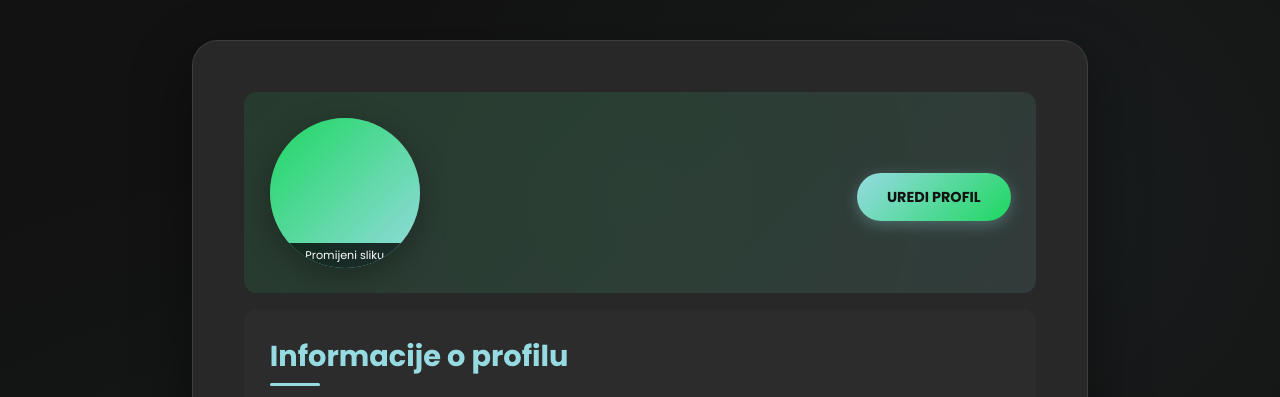
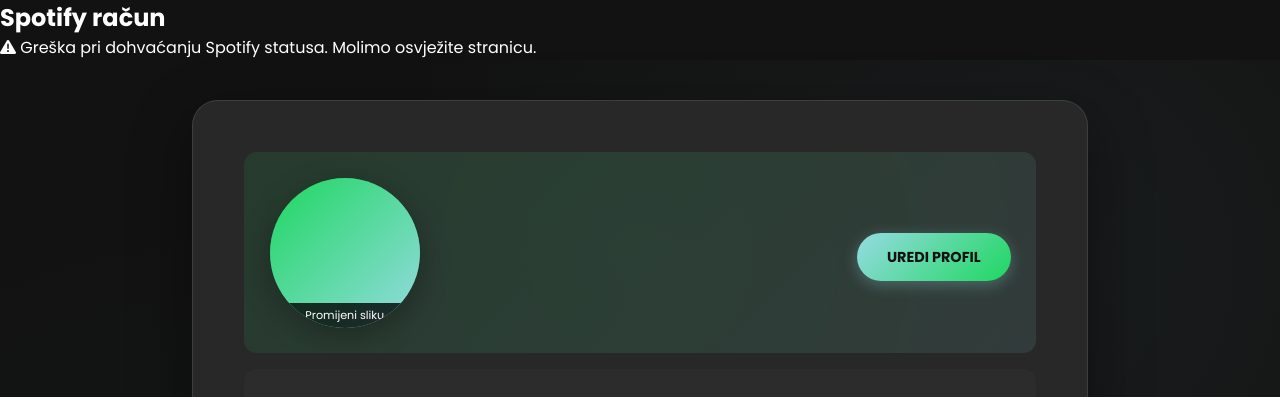
Before and after one commit to egi03/zavrsni, a Django app: template accounts/templates/accounts/profile.html in a window 1280 px wide. Shown: the part 80-477 px from the top of the page. Run offline with Django 3.2, Linux system fonts and the light colour scheme; the template is opened without the code that fills it, so the values that code supplies are empty.

Commit message:
Add spotify section

```diff
--- a/accounts/templates/accounts/profile.html
+++ b/accounts/templates/accounts/profile.html
@@ -3,67 +3,15 @@
 {% block title %}Moj Profil{% endblock %}
 {% block extra_css %}
   <link rel="stylesheet" href="{% static 'styles/profile.css' %}">
-  <style>
-    .save-picture-button {
-      display: none;
-      margin-top: 10px;
-      padding: 8px 16px;
-      background-color: #4CAF50;
-      color: white;
-      border: none;
-      border-radius: 4px;
-      cursor: pointer;
-    }
-
-    .permanent-remove-btn {
-      margin-top: 10px;
-      padding: 6px 12px;
-      background-color: #dc3545;
-      color: white;
-      border: none;
-      border-radius: 4px;
-      cursor: pointer;
-      font-size: 0.85rem;
-    }
-
-    .messages {
-      position: fixed;
-      top: 20px;
-      right: 20px;
-      z-index: 1000;
-      max-width: 350px;
-    }
-
-    .message {
-      padding: 12px 16px;
-      margin-bottom: 10px;
-      border-radius: 4px;
-      box-shadow: 0 4px 8px rgba(0,0,0,0.2);
-      animation: fadeIn 0.3s, fadeOut 0.5s 4.5s forwards;
-    }
-
-    .message.success {
-      background-color: #4CAF50;
-      color: white;
-    }
-
-    .message.error {
-      background-color: #f44336;
-      color: white;
-    }
-
-    @keyframes fadeIn {
-      from { opacity: 0; transform: translateY(-10px); }
-      to { opacity: 1; transform: translateY(0); }
-    }
-
-    @keyframes fadeOut {
-      from { opacity: 1; transform: translateY(0); }
-      to { opacity: 0; transform: translateY(-10px); }
-    }
-  </style>
 {% endblock %}
 {% block content %}
+
+<div class="spotify-section">
+    <h2>Spotify račun</h2>
+    <div id="spotify-status">
+    </div>
+</div>
+
 <div class="profile-page">
   <div class="container">
       <div class="profile-header">
@@ -91,6 +39,7 @@
           </div>
           <button class="edit-button">Uredi profil</button>
         </div>
+
     <div class="profile-details">
       <h2>Informacije o profilu</h2>
       <form id="profile-form" class="profile-form" method="post">
@@ -133,4 +82,72 @@
 
 <script src="{% static 'scripts/profile.js' %}"></script>
 <script src="{% static 'scripts/profile-picture-upload.js' %}"></script>
+<script>
+console.log('Starting Spotify status check...');
+
+fetch('/spotify/status/')
+    .then(response => {
+        console.log('Response status:', response.status);
+        if (!response.ok) {
+            throw new Error(`HTTP error! status: ${response.status}`);
+        }
+        return response.json();
+    })
+    .then(data => {
+        console.log('Spotify status data:', data);
+        const statusDiv = document.getElementById('spotify-status');
+
+        if (!statusDiv) {
+            return;
+        }
+
+        if (data.connected) {
+            const csrfToken = document.querySelector('[name=csrfmiddlewaretoken]');
+            const csrfValue = csrfToken ? csrfToken.value : '';
+
+            statusDiv.innerHTML = `
+                <div class="spotify-connected">
+                    <p>
+                        <i class="fab fa-spotify"></i> Spotify povezan
+                    </p>
+                    <div>
+                        <a href="/spotify/import/" class="action-button">
+                            <i class="fas fa-download"></i> Uvezi Playliste
+                        </a>
+                        <form action="/spotify/disconnect/" method="post">
+                            <input type="hidden" name="csrfmiddlewaretoken" value="${csrfValue}">
+                            <button type="submit">
+                                <i class="fas fa-unlink"></i> Prekini vezu
+                            </button>
+                        </form>
+                    </div>
+                </div>
+            `;
+        } else {
+            statusDiv.innerHTML = `
+                <div class="spotify-disconnected">
+                    <p>
+                        <i class="fab fa-spotify"></i> Poveži svoje Spotify račun za uvoz playlista
+                    </p>
+                    <div>
+                        <a href="/spotify/connect/" class="action-button">
+                            <i class="fab fa-spotify"></i> Poveži Spotify
+                        </a>
+                    </div>
+                </div>
+            `;
+        }
+    })
+    .catch(error => {
+        console.error('Error fetching Spotify status:', error);
+        const statusDiv = document.getElementById('spotify-status');
+        if (statusDiv) {
+            statusDiv.innerHTML = `
+                <div class="spotify-error">
+                    <p><i class="fas fa-exclamation-triangle"></i> Greška pri dohvaćanju Spotify statusa. Molimo osvježite stranicu.</p>
+                </div>
+            `;
+        }
+    });
+</script>
 {% endblock %}
```
